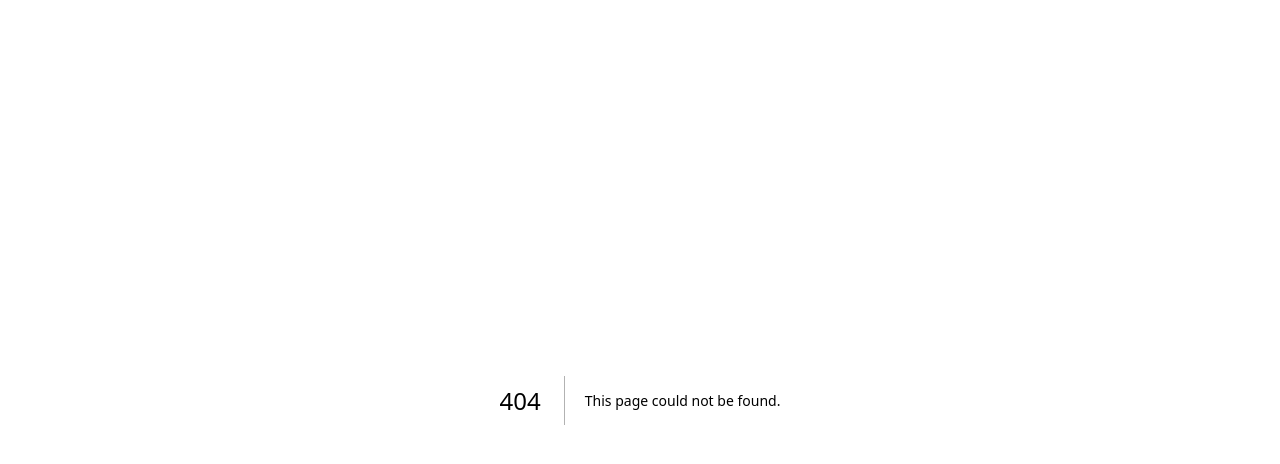
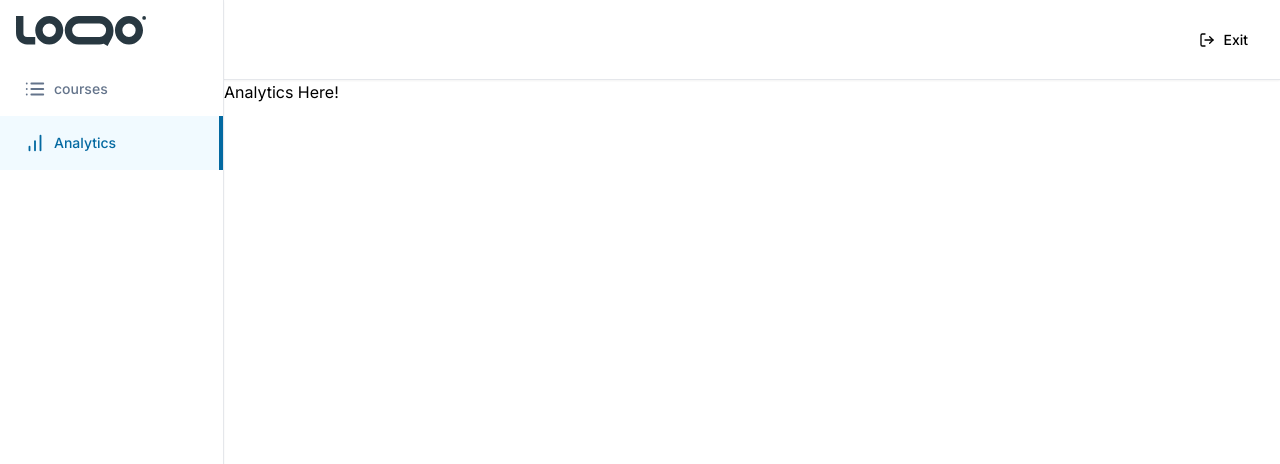
Before and after one commit to itsme1502/Learning-Management, a Next.js app: page /teacher/analytics in a window 1280 px wide. Before the commit this address had no page. Shown: the top 464 px of the page. Built offline with nearby package versions, Linux system fonts and the light colour scheme.

Commit message:
Implemented Teacher Mode

```diff
--- /dev/null
+++ b/app/(dashboard)/(routes)/teacher/analytics/page.tsx
@@ -0,0 +1,9 @@
+const AnalyticsPage = () => {
+    return (
+        <div>
+            Analytics Here!
+        </div>
+     );
+}
+
+export default AnalyticsPage;
--- a/app/(dashboard)/(routes)/teacher/courses/page.tsx
+++ b/app/(dashboard)/(routes)/teacher/courses/page.tsx
@@ -1,9 +1,14 @@
+import { Button } from "@/components/ui/button";
+import Link from "next/link";
+
 const CoursePage = () => {
     return (
-        <div>
-            Course Page!
-        </div>
-     );
+      <div className="p-6">
+        <Link href="/teacher/create">
+          <Button className=" bg-black text-white ">New Course</Button>
+        </Link>
+      </div>
+    );
 }
 
 export default CoursePage;
--- /dev/null
+++ b/app/(dashboard)/(routes)/teacher/create/page.tsx
@@ -0,0 +1,11 @@
+"use client"
+
+const CreatePage = () => {
+    return (
+        <div>
+
+        </div>
+     );
+}
+
+export default CreatePage;
--- a/app/(dashboard)/_components/sidebar-routes.tsx
+++ b/app/(dashboard)/_components/sidebar-routes.tsx
@@ -2,6 +2,7 @@
 
 import { BarChart, Compass, Layout, List } from "lucide-react";
 import { SideBarItem } from "./sideBarItem";
+import { usePathname } from "next/navigation";
 
 const guestRoutes = [
   {
@@ -30,7 +31,11 @@ const teacherRoutes = [
 ];
 
 export const SideBarRoutes = () => {
-    const routes = guestRoutes;
+    const pathname = usePathname();
+
+    const isTeacherPage = pathname?.includes("/teacher");
+    const routes = isTeacherPage ? teacherRoutes : guestRoutes;
+
   return (
     <div className="flex flex-col w-full">
     {routes.map((route) => (
--- a/app/(dashboard)/layout.tsx
+++ b/app/(dashboard)/layout.tsx
@@ -10,7 +10,7 @@ const DashBoardLayout = ({ children }: { children: React.ReactNode }) => {
       <div className="hidden md:flex h-full w-56 flex-col fixed inset-y-0 z-50">
         <Sidebar />
       </div>
-      <main className="md:pl-56 h-full">
+      <main className="md:pl-56 pt-[80px] h-full">
       {children}
       </main>
     </div>
--- a/components/navbar-routes.tsx
+++ b/components/navbar-routes.tsx
@@ -10,8 +10,8 @@ export const NavBarRoutes = () => {
 
     const pathname = usePathname();
 
-    const isTeacherPage = pathname?.startsWith("/teacher");
-    const isPlayerPage = pathname?.startsWith("/chapter");
+    const isTeacherPage = pathname?.includes("/teacher");
+    const isPlayerPage = pathname?.includes("/chapter");
 
 
 
--- /dev/null
+++ b/components/ui/form.tsx
@@ -0,0 +1,176 @@
+import * as React from "react"
+import * as LabelPrimitive from "@radix-ui/react-label"
+import { Slot } from "@radix-ui/react-slot"
+import {
+  Controller,
+  ControllerProps,
+  FieldPath,
+  FieldValues,
+  FormProvider,
+  useFormContext,
+} from "react-hook-form"
+
+import { cn } from "@/lib/utils"
+import { Label } from "@/components/ui/label"
+
+const Form = FormProvider
+
+type FormFieldContextValue<
+  TFieldValues extends FieldValues = FieldValues,
+  TName extends FieldPath<TFieldValues> = FieldPath<TFieldValues>
+> = {
+  name: TName
+}
+
+const FormFieldContext = React.createContext<FormFieldContextValue>(
+  {} as FormFieldContextValue
+)
+
+const FormField = <
+  TFieldValues extends FieldValues = FieldValues,
+  TName extends FieldPath<TFieldValues> = FieldPath<TFieldValues>
+>({
+  ...props
+}: ControllerProps<TFieldValues, TName>) => {
+  return (
+    <FormFieldContext.Provider value={{ name: props.name }}>
+      <Controller {...props} />
+    </FormFieldContext.Provider>
+  )
+}
+
+const useFormField = () => {
+  const fieldContext = React.useContext(FormFieldContext)
+  const itemContext = React.useContext(FormItemContext)
+  const { getFieldState, formState } = useFormContext()
+
+  const fieldState = getFieldState(fieldContext.name, formState)
+
+  if (!fieldContext) {
+    throw new Error("useFormField should be used within <FormField>")
+  }
+
+  const { id } = itemContext
+
+  return {
+    id,
+    name: fieldContext.name,
+    formItemId: `${id}-form-item`,
+    formDescriptionId: `${id}-form-item-description`,
+    formMessageId: `${id}-form-item-message`,
+    ...fieldState,
+  }
+}
+
+type FormItemContextValue = {
+  id: string
+}
+
+const FormItemContext = React.createContext<FormItemContextValue>(
+  {} as FormItemContextValue
+)
+
+const FormItem = React.forwardRef<
+  HTMLDivElement,
+  React.HTMLAttributes<HTMLDivElement>
+>(({ className, ...props }, ref) => {
+  const id = React.useId()
+
+  return (
+    <FormItemContext.Provider value={{ id }}>
+      <div ref={ref} className={cn("space-y-2", className)} {...props} />
+    </FormItemContext.Provider>
+  )
+})
+FormItem.displayName = "FormItem"
+
+const FormLabel = React.forwardRef<
+  React.ElementRef<typeof LabelPrimitive.Root>,
+  React.ComponentPropsWithoutRef<typeof LabelPrimitive.Root>
+>(({ className, ...props }, ref) => {
+  const { error, formItemId } = useFormField()
+
+  return (
+    <Label
+      ref={ref}
+      className={cn(error && "text-destructive", className)}
+      htmlFor={formItemId}
+      {...props}
+    />
+  )
+})
+FormLabel.displayName = "FormLabel"
+
+const FormControl = React.forwardRef<
+  React.ElementRef<typeof Slot>,
+  React.ComponentPropsWithoutRef<typeof Slot>
+>(({ ...props }, ref) => {
+  const { error, formItemId, formDescriptionId, formMessageId } = useFormField()
+
+  return (
+    <Slot
+      ref={ref}
+      id={formItemId}
+      aria-describedby={
+        !error
+          ? `${formDescriptionId}`
+          : `${formDescriptionId} ${formMessageId}`
+      }
+      aria-invalid={!!error}
+      {...props}
+    />
+  )
+})
+FormControl.displayName = "FormControl"
+
+const FormDescription = React.forwardRef<
+  HTMLParagraphElement,
+  React.HTMLAttributes<HTMLParagraphElement>
+>(({ className, ...props }, ref) => {
+  const { formDescriptionId } = useFormField()
+
+  return (
+    <p
+      ref={ref}
+      id={formDescriptionId}
+      className={cn("text-sm text-muted-foreground", className)}
+      {...props}
+    />
+  )
+})
+FormDescription.displayName = "FormDescription"
+
+const FormMessage = React.forwardRef<
+  HTMLParagraphElement,
+  React.HTMLAttributes<HTMLParagraphElement>
+>(({ className, children, ...props }, ref) => {
+  const { error, formMessageId } = useFormField()
+  const body = error ? String(error?.message) : children
+
+  if (!body) {
+    return null
+  }
+
+  return (
+    <p
+      ref={ref}
+      id={formMessageId}
+      className={cn("text-sm font-medium text-destructive", className)}
+      {...props}
+    >
+      {body}
+    </p>
+  )
+})
+FormMessage.displayName = "FormMessage"
+
+export {
+  useFormField,
+  Form,
+  FormItem,
+  FormLabel,
+  FormControl,
+  FormDescription,
+  FormMessage,
+  FormField,
+}
--- /dev/null
+++ b/components/ui/input.tsx
@@ -0,0 +1,25 @@
+import * as React from "react"
+
+import { cn } from "@/lib/utils"
+
+export interface InputProps
+  extends React.InputHTMLAttributes<HTMLInputElement> {}
+
+const Input = React.forwardRef<HTMLInputElement, InputProps>(
+  ({ className, type, ...props }, ref) => {
+    return (
+      <input
+        type={type}
+        className={cn(
+          "flex h-10 w-full rounded-md border border-input bg-background px-3 py-2 text-sm ring-offset-background file:border-0 file:bg-transparent file:text-sm file:font-medium placeholder:text-muted-foreground focus-visible:outline-none focus-visible:ring-2 focus-visible:ring-ring focus-visible:ring-offset-2 disabled:cursor-not-allowed disabled:opacity-50",
+          className
+        )}
+        ref={ref}
+        {...props}
+      />
+    )
+  }
+)
+Input.displayName = "Input"
+
+export { Input }
--- /dev/null
+++ b/components/ui/label.tsx
@@ -0,0 +1,26 @@
+"use client"
+
+import * as React from "react"
+import * as LabelPrimitive from "@radix-ui/react-label"
+import { cva, type VariantProps } from "class-variance-authority"
+
+import { cn } from "@/lib/utils"
+
+const labelVariants = cva(
+  "text-sm font-medium leading-none peer-disabled:cursor-not-allowed peer-disabled:opacity-70"
+)
+
+const Label = React.forwardRef<
+  React.ElementRef<typeof LabelPrimitive.Root>,
+  React.ComponentPropsWithoutRef<typeof LabelPrimitive.Root> &
+    VariantProps<typeof labelVariants>
+>(({ className, ...props }, ref) => (
+  <LabelPrimitive.Root
+    ref={ref}
+    className={cn(labelVariants(), className)}
+    {...props}
+  />
+))
+Label.displayName = LabelPrimitive.Root.displayName
+
+export { Label }
--- a/package.json
+++ b/package.json
@@ -10,7 +10,9 @@
   },
   "dependencies": {
     "@clerk/nextjs": "^4.29.7",
+    "@hookform/resolvers": "^3.3.4",
     "@radix-ui/react-dialog": "^1.0.5",
+    "@radix-ui/react-label": "^2.0.2",
     "@radix-ui/react-slot": "^1.0.2",
     "@types/node": "20.11.19",
     "@types/react": "18.2.56",
@@ -25,9 +27,11 @@
     "postcss": "8.4.35",
     "react": "18.2.0",
     "react-dom": "18.2.0",
+    "react-hook-form": "^7.50.1",
     "tailwind-merge": "^2.2.1",
     "tailwindcss": "3.4.1",
     "tailwindcss-animate": "^1.0.7",
-    "typescript": "5.3.3"
+    "typescript": "5.3.3",
+    "zod": "^3.22.4"
   }
 }
```
Also changed, not shown: 1 other file (tests, documents, lock files or other folders).
